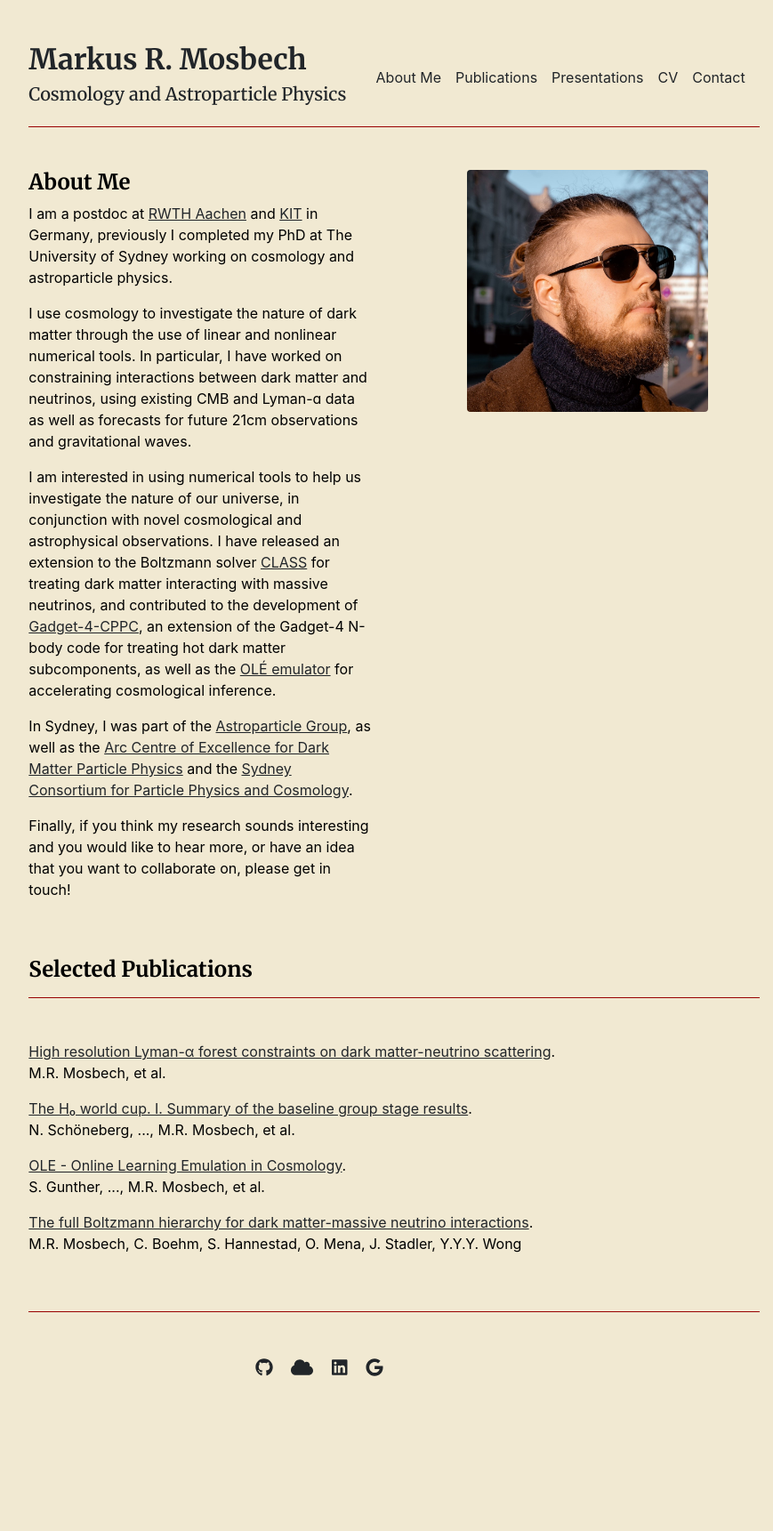
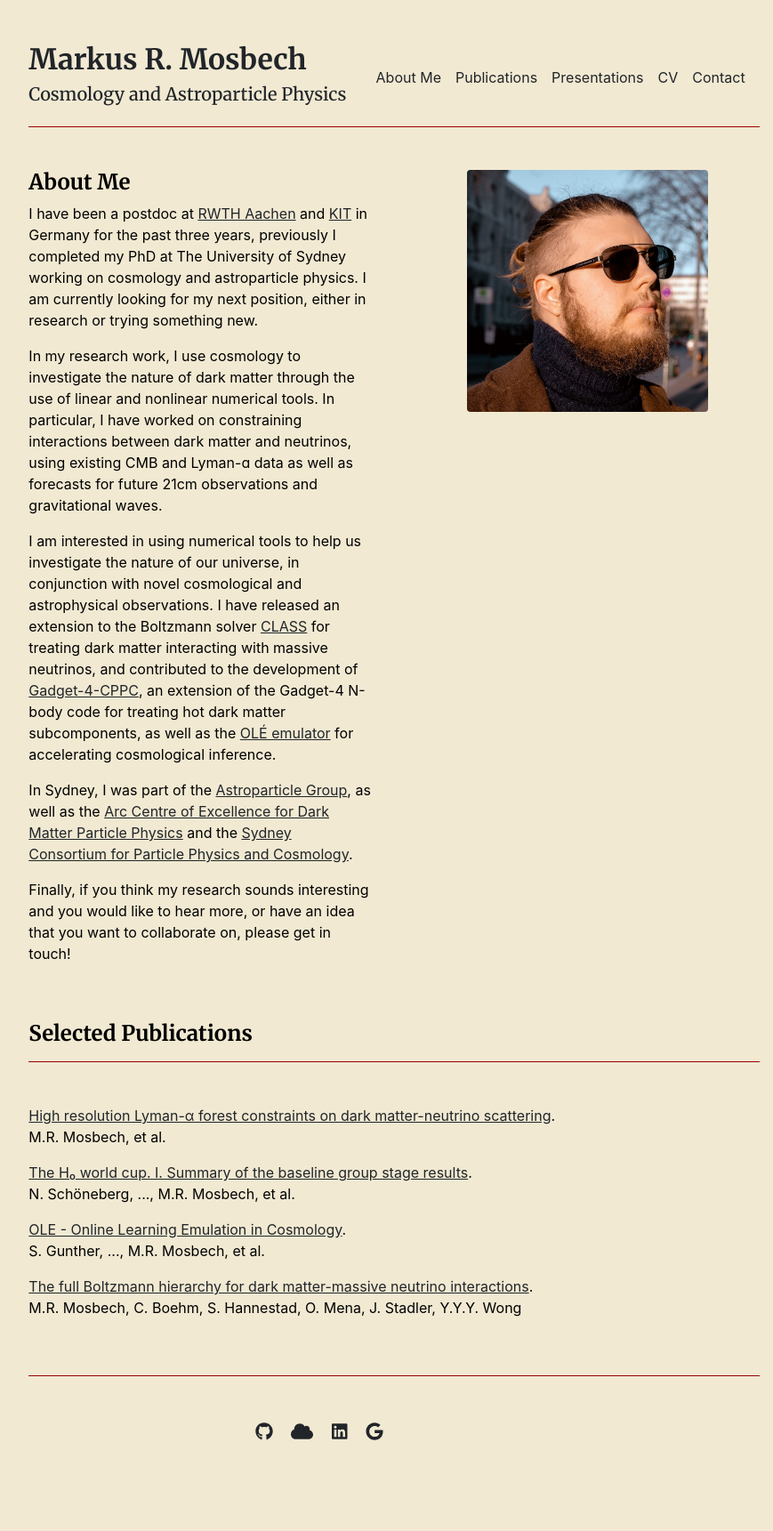
Before and after one commit to MarkMos/markmos.github.io, a Jekyll site: the page built from index.md, in a window 1280 px wide. Shown: the whole page at 89% size, without its empty margins (197-1066 px from the left). Built offline with Jekyll 4.4.1, drawn with Linux system fonts in a browser that asks for light colours; before the commit the page ends 1649 px from its top, so only the background shows below that.

Commit message:
industry CV update

```diff
--- a/_data/cv/academic-experience.yml
+++ b/_data/cv/academic-experience.yml
@@ -2,4 +2,4 @@
 #   description: 'KIT (2025 – present)'
 
 - title: 'PostDoc'
-  description: 'RWTH Aachen & KIT (2023 – present)'
+  description: 'RWTH Aachen & KIT (2023–2026)'
--- a/_data/cv/education.yml
+++ b/_data/cv/education.yml
@@ -1,10 +1,10 @@
 - title: 'Ph.D. Cosmology & Astroparticle Physics'
-  description: 'The University of Sydney (2020-2023)'
+  description: 'The University of Sydney (2020–2023)'
   supervisor: 'Supervisors: Celine Boehm and Yvonne Y.Y. Wong'
   thesis: 'Peering into the Dark: Investigating dark matter and neutrinos with cosmology and astrophysics'
 
 - title: 'M.Sc. Physics'
-  description: 'Aarhus University (2017-2019)'
+  description: 'Aarhus University (2017–2019)'
 
 - title: 'B.Sc. Physics'
-  description: 'Aarhus University (2014-2017)'
+  description: 'Aarhus University (2014–2017)'
--- a/_layouts/cv.html
+++ b/_layouts/cv.html
@@ -37,7 +37,8 @@ layout: default
         <h4>Full CV</h4>
       </div>
       <div class="col-md-10">
-          <p class="fw-bold"><a href="{{ site.github.url }}/assets/docs/CV_jul_2026.pdf">PDF Download</a></p>
+          <p class="fw-bold"><a href="{{ site.github.url }}/assets/docs/CV_nophoto.pdf">General CV</a></p>
+          <p class="fw-bold"><a href="{{ site.github.url }}/assets/docs/CV_jul_2026.pdf">Full Academic CV</a></p>
       </div>
     </div>
   </div>
--- a/index.md
+++ b/index.md
@@ -3,9 +3,9 @@ layout: home
 title: "Home"
 ---
 
-I am a postdoc at [RWTH Aachen](https://www.particle-theory.rwth-aachen.de) and [KIT](https://www.ttp.kit.edu/) in Germany, previously I completed my PhD at The University of Sydney working on cosmology and astroparticle physics.
+I have been a postdoc at [RWTH Aachen](https://www.particle-theory.rwth-aachen.de) and [KIT](https://www.ttp.kit.edu/) in Germany for the past three years, previously I completed my PhD at The University of Sydney working on cosmology and astroparticle physics. I am currently looking for my next position, either in research or trying something new.
 
-I use cosmology to investigate the nature of dark matter through the use of linear and nonlinear numerical tools. In particular, I have worked on constraining interactions between dark matter and neutrinos, using existing CMB and Lyman-ɑ data as well as forecasts for future 21cm observations and gravitational waves.
+In my research work, I use cosmology to investigate the nature of dark matter through the use of linear and nonlinear numerical tools. In particular, I have worked on constraining interactions between dark matter and neutrinos, using existing CMB and Lyman-ɑ data as well as forecasts for future 21cm observations and gravitational waves.
 
 I am interested in using numerical tools to help us investigate the nature of our universe, in conjunction with novel cosmological and astrophysical observations. I have released an extension to the Boltzmann solver [CLASS](https://github.com/MarkMos/CLASS_nu-DM) for treating dark matter interacting with massive neutrinos, and contributed to the development of [Gadget-4-CPPC](https://github.com/cppccosmo/gadget-4-cppc), an extension of the Gadget-4 N-body code for treating hot dark matter subcomponents, as well as the [OLÉ emulator](https://github.com/svenguenther/OLE) for accelerating cosmological inference.
 
```
Also changed, not shown: 1 other file.
